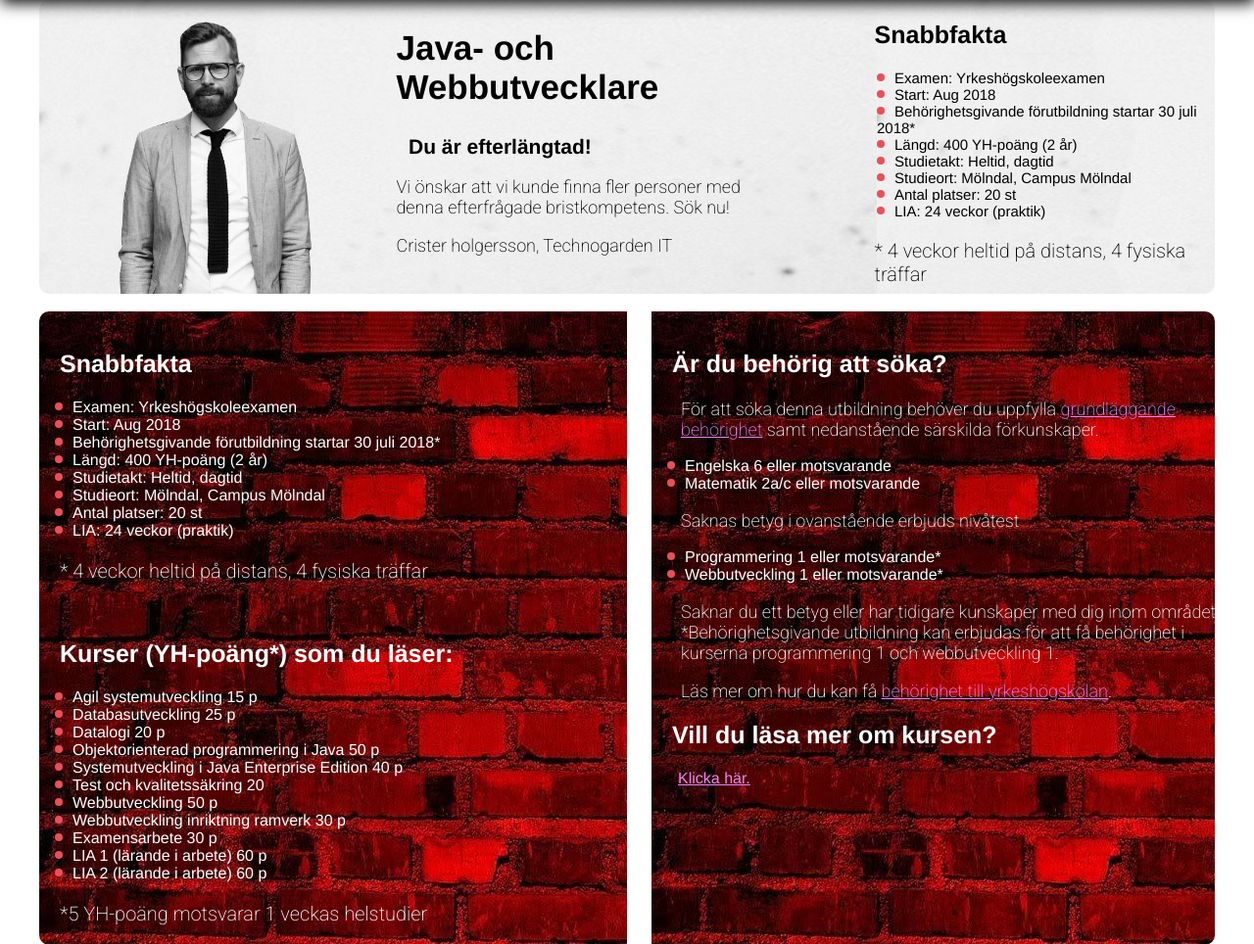
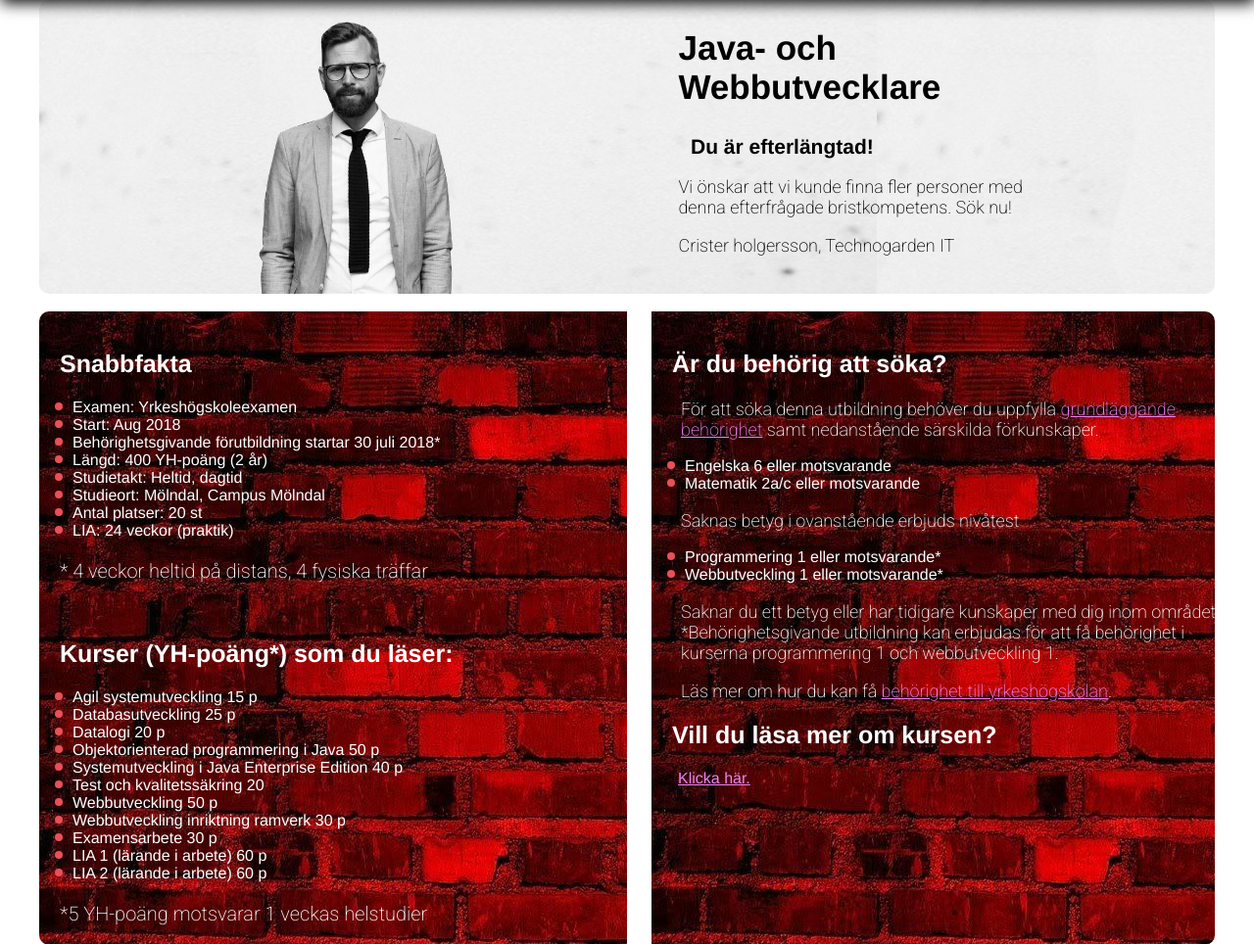
Before and after one commit to ASanzL/WebbProjekt, a PHP site: page /javaochwebb.html in a window 1280 px wide. Shown: the part 192-1156 px from the top of the page at 98% size. Run offline with PHP 8.4, Linux system fonts and the light colour scheme.

Commit message:
Tog bort dublett utav snabbfakta

```diff
--- a/css/style.css
+++ b/css/style.css
@@ -496,6 +496,10 @@ footer a:hover {
 #person {
   object-fit: contain;
   max-height: 300px;
+  margin-left: 12%;
+}
+#efterlangtad{
+  margin-left: 12%;
 }
 
 #sidTitel {
--- a/javaochwebb.html
+++ b/javaochwebb.html
@@ -34,6 +34,7 @@
     <main>
         <section>
             <div class="snabbInfoContainer">
+                <div class="snabbInfoContainerInner">
 
                     <img class="container" id="person" src="img/efterlangtad.png">
                 <div class="container" id="efterlangtad">
@@ -42,23 +43,9 @@
                     <p>Vi önskar att vi kunde finna fler personer med denna efterfrågade bristkompetens. Sök nu!</p>
                     <p>Crister holgersson, Technogarden IT</p>
                 </div>
+                </div>
 
-                    <div class="container"id="snabbFakta">
-                        <h2 class="listTitel">Snabbfakta</h2>
 
-                       <ul>
-                           <li>Examen: Yrkeshögskoleexamen</li>
-                           <li>Start: Aug 2018</li>
-                           <li>Behörighetsgivande förutbildning startar 30 juli 2018*</li>
-                           <li>Längd: 400 YH-poäng (2 år)</li>
-                           <li>Studietakt: Heltid, dagtid</li>
-                           <li>Studieort: Mölndal, Campus Mölndal</li>
-                           <li>Antal platser: 20 st</li>
-                           <li>LIA: 24 veckor (praktik)<br>
-                           </li>
-                       </ul>
-                        <p class="fotNot">* 4 veckor heltid på distans, 4 fysiska träffar</p>
-                    </div>
                 </div>
             <br>
             <section class="gridContainerYH">
```
